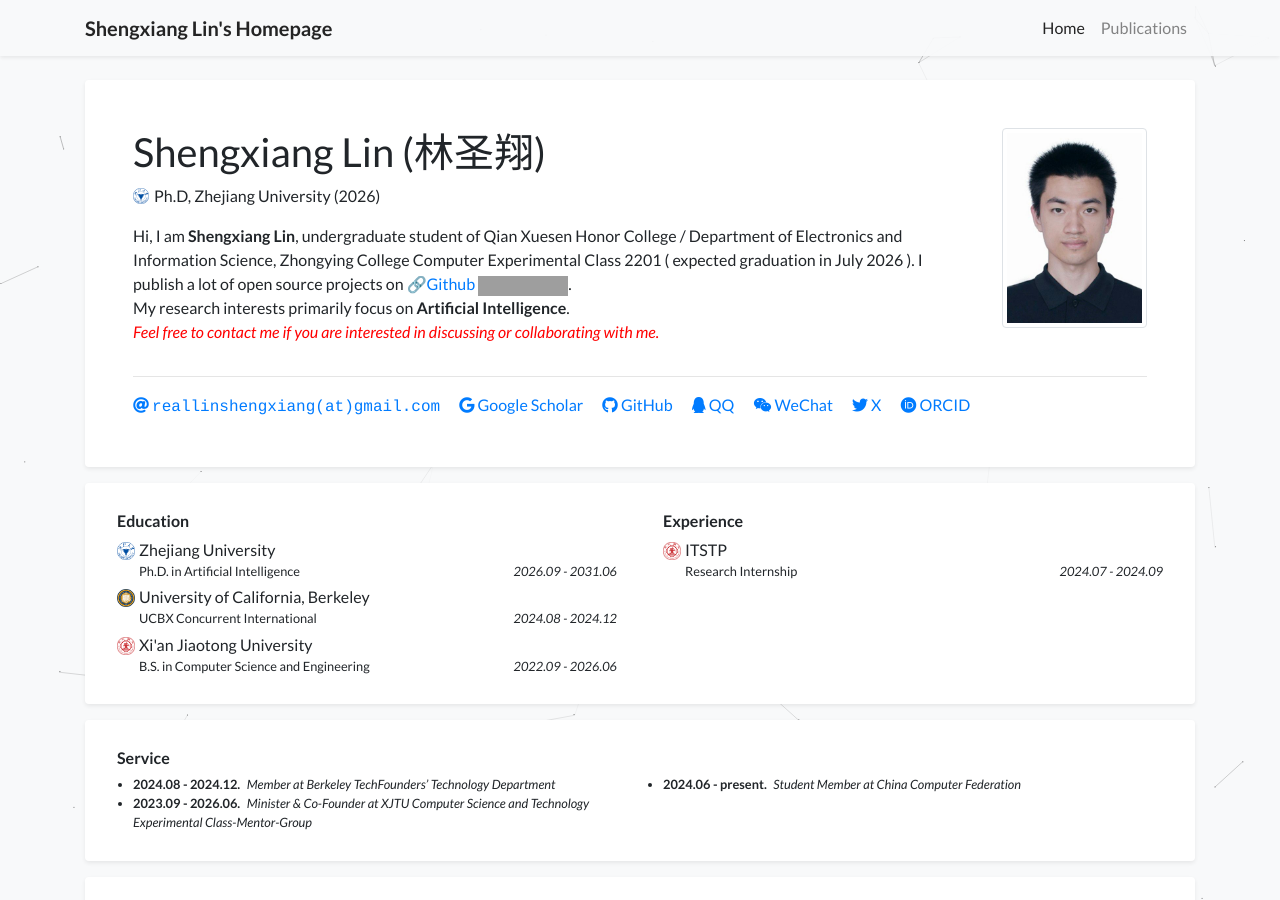
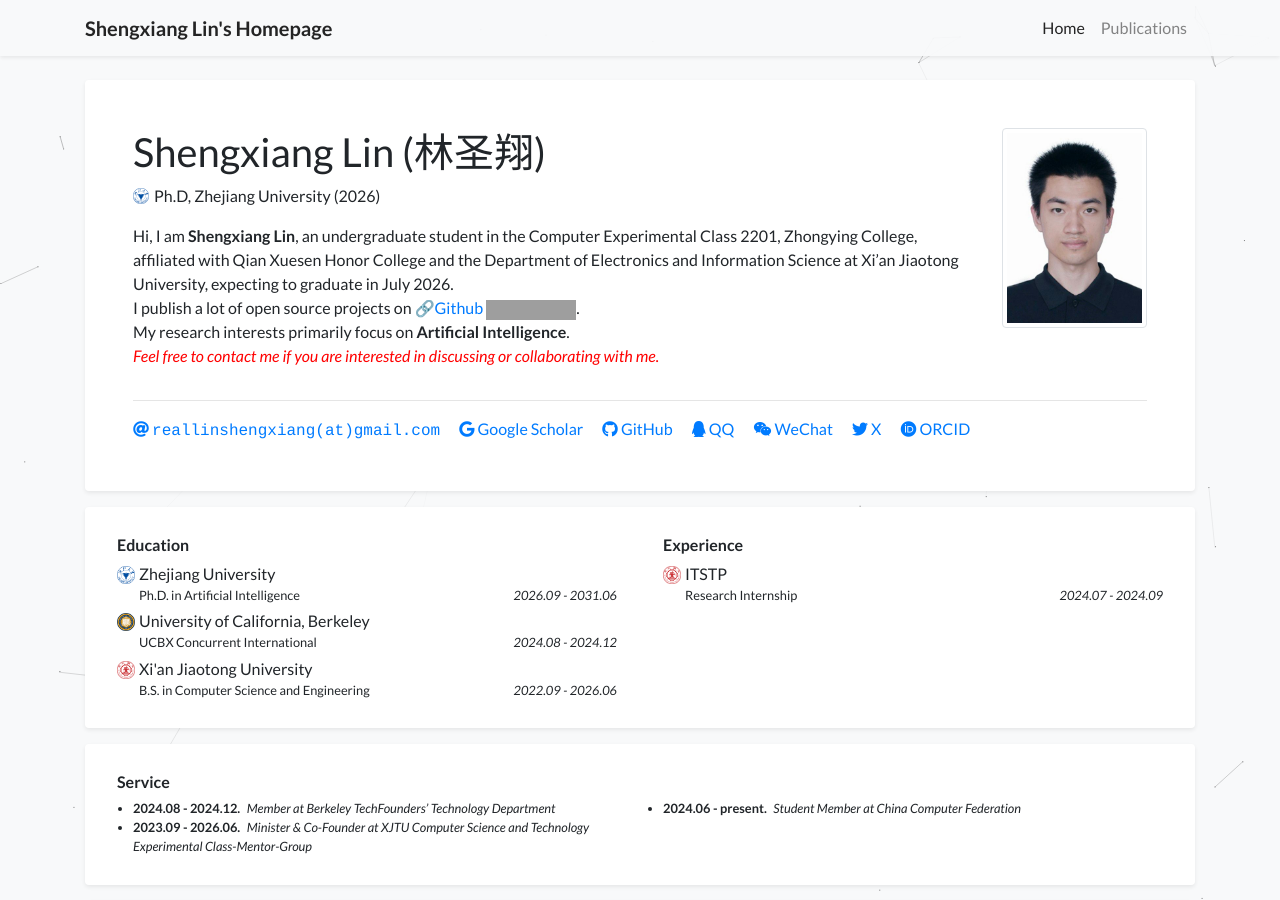
Before and after one commit to Lin-Shengxiang/Lin-Shengxiang.github.io, a Jekyll site: the page built from index.html, in a window 1280 px wide and 900 px high. Built offline with Jekyll 4.4.1, drawn with Linux system fonts in a browser that asks for light colours; a style sheet for code colours, icons or effects is not loaded; grey boxes are pictures that could not be loaded.

Commit message:
Update profile.yml

```diff
--- a/_data/profile.yml
+++ b/_data/profile.yml
@@ -20,8 +20,8 @@ qq_prompt: >-
 orcid: 0009-0006-5550-1488
 
 short_bio: >-
-  Hi, I am <strong>Shengxiang Lin</strong>, undergraduate student of Qian Xuesen Honor College / Department of Electronics and Information Science, Zhongying College Computer Experimental Class 2201 ( expected graduation in July 2026 ). I publish a lot of open source projects on <a href="https://github.com/Shengxiang-Lin">🔗Github</a> <img alt="GitHub User's stars" src="https://img.shields.io/github/stars/Shengxiang-Lin?style=social">.
-
+  Hi, I am <strong>Shengxiang Lin</strong>, an undergraduate student in the Computer Experimental Class 2201, Zhongying College, affiliated with Qian Xuesen Honor College and the Department of Electronics and Information Science at Xi’an Jiaotong University, expecting to graduate in July 2026.
+  <br> I publish a lot of open source projects on <a href="https://github.com/Shengxiang-Lin">🔗Github</a> <img alt="GitHub User's stars" src="https://img.shields.io/github/stars/Shengxiang-Lin?style=social">.
   <br> My research interests primarily focus on <strong>Artificial Intelligence</strong>.
   <br> <span style="color: red; font-style: italic;">Feel free to contact me if you are interested in discussing or collaborating with me.</span>
 #  I shared some of the datasets and model weights used by the project at <a href="https://huggingface.co/wangrongsheng">🔗HuggingFace</a>. I likewise like to post some small-parameter LM at <a href="https://ollama.com/wangrongsheng">🔗Ollama</a> to help people use it locally.
```
